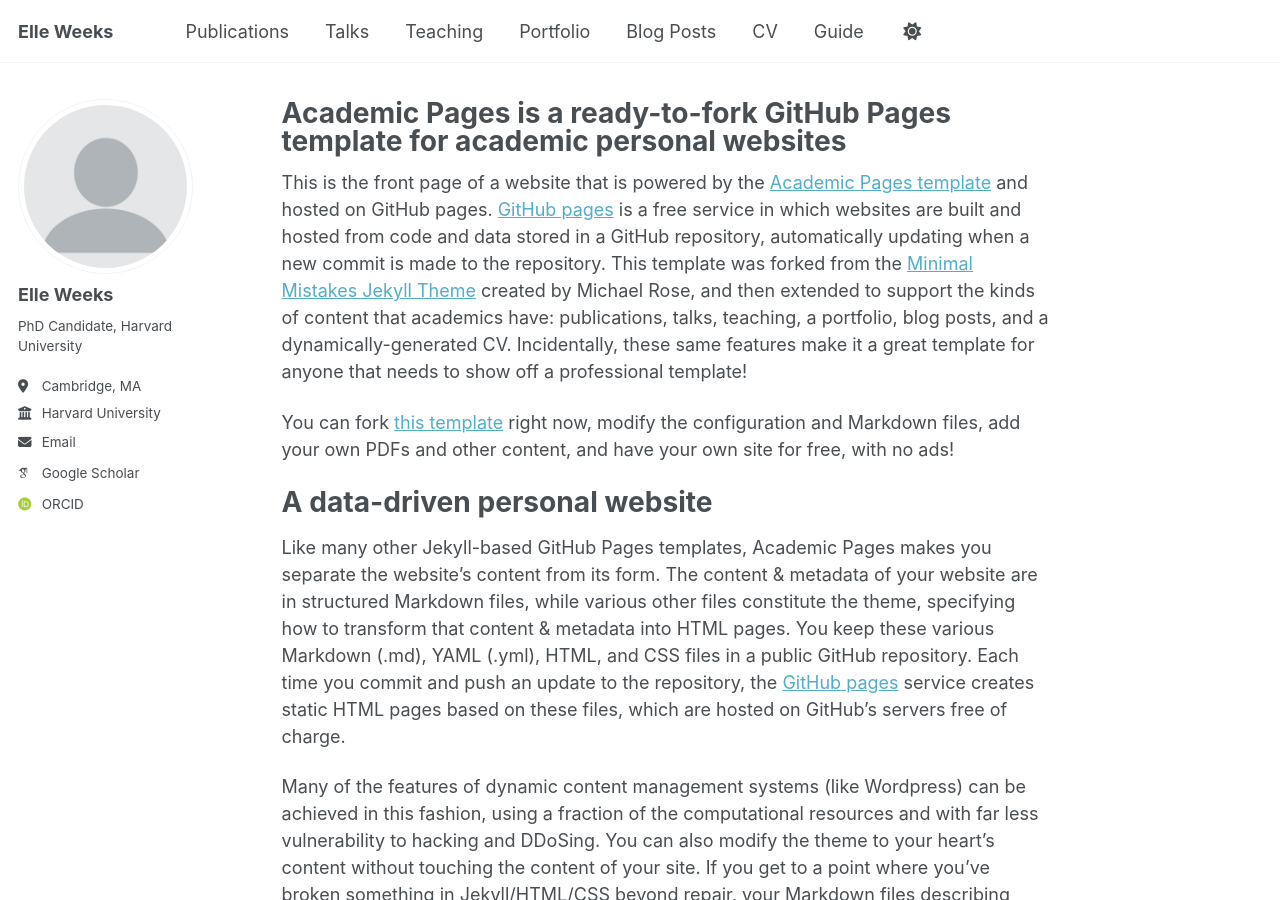
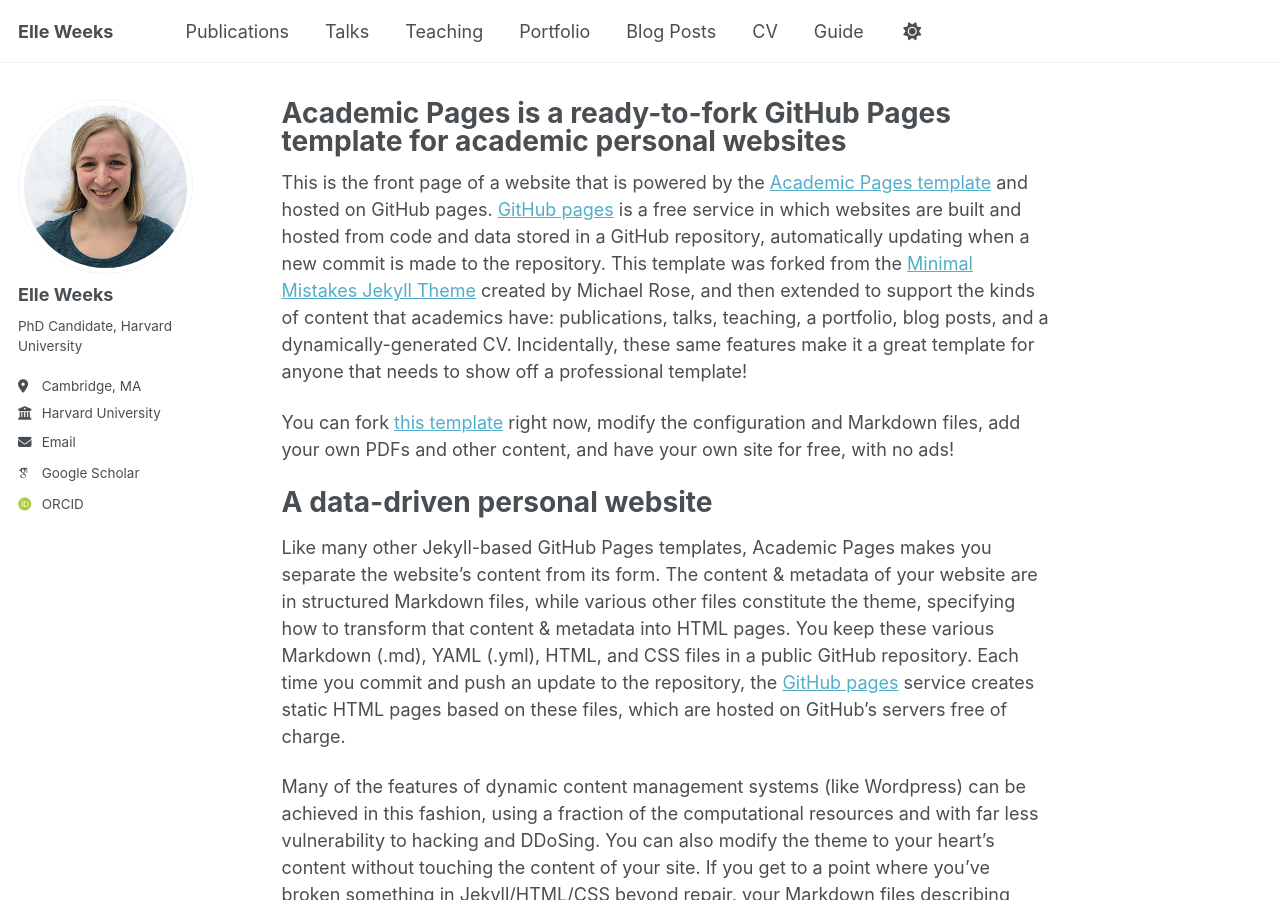
Before and after one commit to elleweeks/elleweeks.github.io, a Jekyll site: the page built from _pages/about.md, in a window 1280 px wide and 900 px high. Built offline with Jekyll 4.4.1, drawn with Linux system fonts in a browser that asks for light colours; some web fonts are replaced; a script that is not in the unit is left out.

Commit message:
Update _config.yml

```diff
--- a/_config.yml
+++ b/_config.yml
@@ -22,7 +22,7 @@ repository               : "elleweeks/elleweeks.github.io"
 #               Additional customization can be done by editing /_includes/author-profile.html
 author:
   # Biographic information
-  avatar           : "profile.png"
+  avatar           : "elle_headshot.JPG"
   name             : "Elle Weeks"
   pronouns         : # example: "she/her"
   bio              : "PhD Candidate, Harvard University"
```
